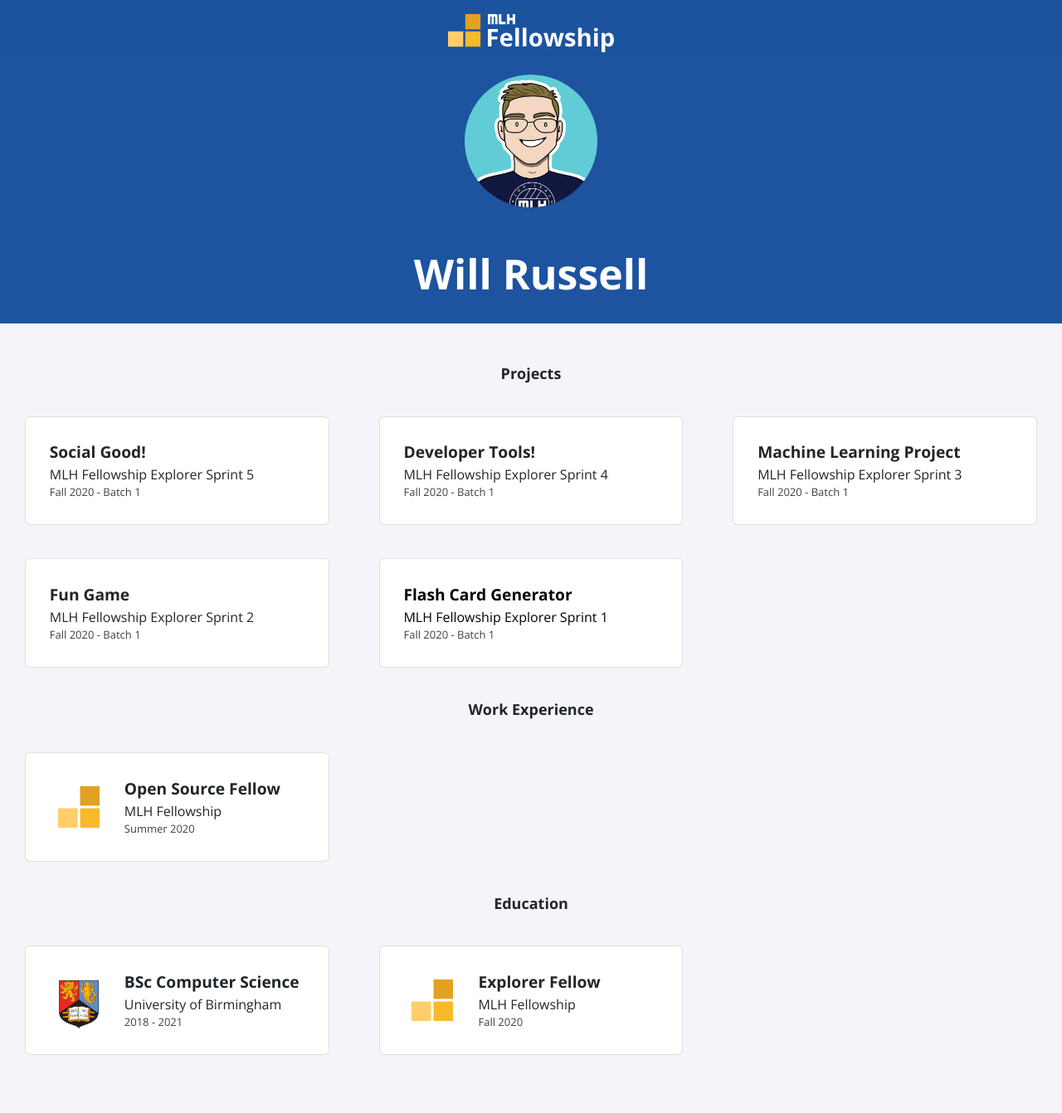
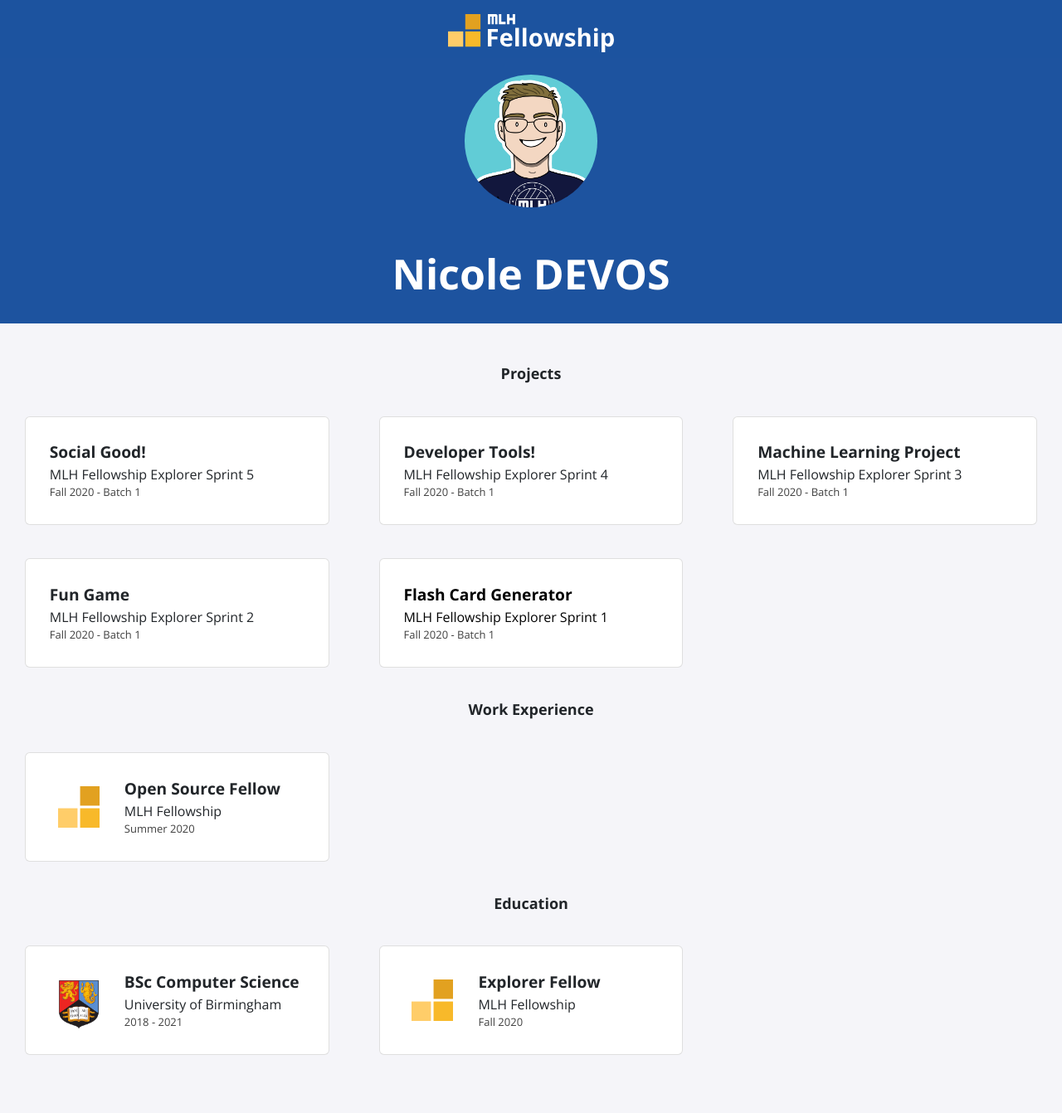
Before and after one commit to ndevos2/ndevos2.github.io, a Jekyll site: the page built from index.html, in a window 1280 px wide. Shown: the whole page at 83% size. Built offline with Jekyll 4.4.1, drawn with Linux system fonts in a browser that asks for light colours; nearby versions of some CDN libraries.

Commit message:
Updated name & social info

```diff
--- a/_config.yml
+++ b/_config.yml
@@ -1,13 +1,13 @@
-title: "Will Russell"
-email: fellowship@mlh.io
+title: "Nicole DEVOS"
+email: ndevos2@uwo.ca
 description: >- # this means to ignore newlines until "baseurl:"
   Write an awesome description for your new site here. You can edit this
   line in _config.yml. It will appear in your document head meta (for
   Google search results) and in your feed.xml site description.
 baseurl: "/"
-url: "/portfolio-template"
-twitter_username: mlhacks
-github_username:  mlh-fellowship
+url: "/ndevos2.github.io"
+twitter_username: NicoleDevos
+github_username:  ndevos2
 
 sass:
   sass_dir: _sass
```
